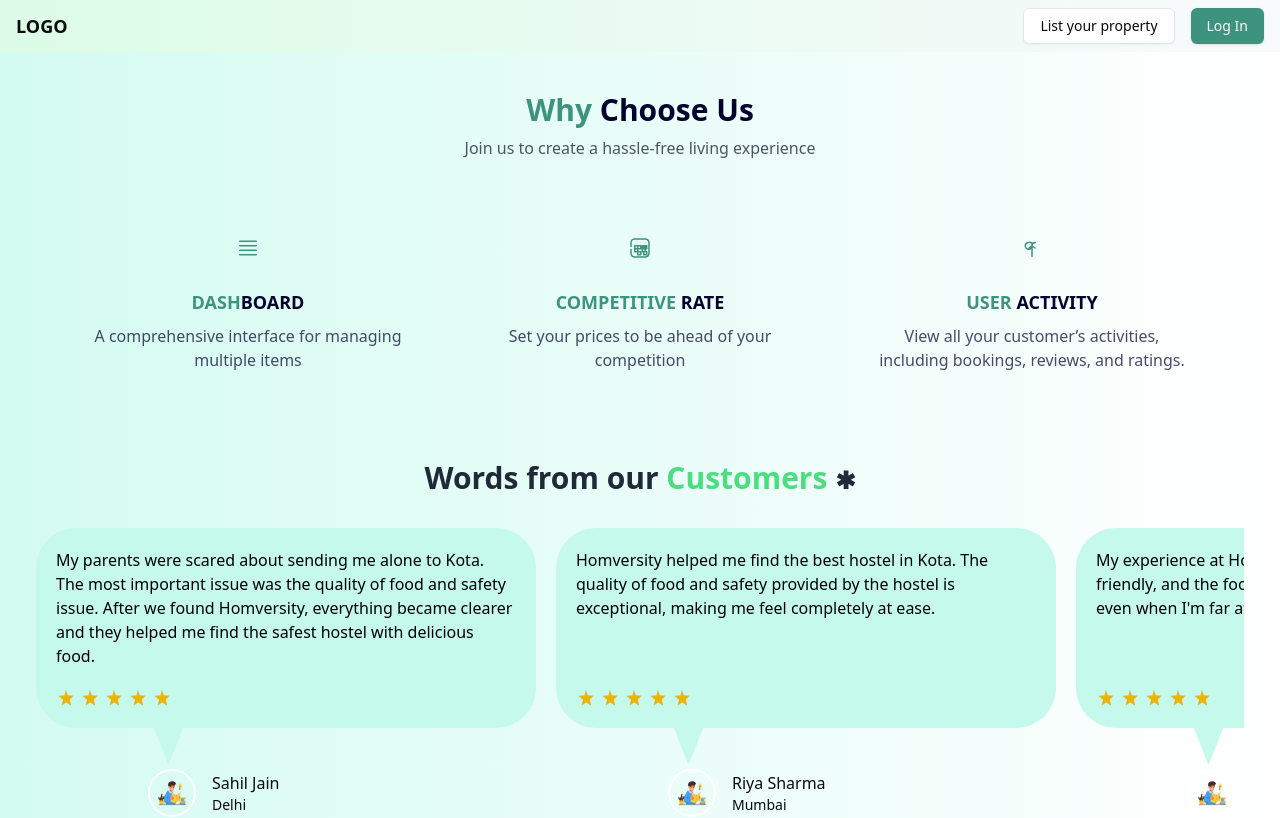
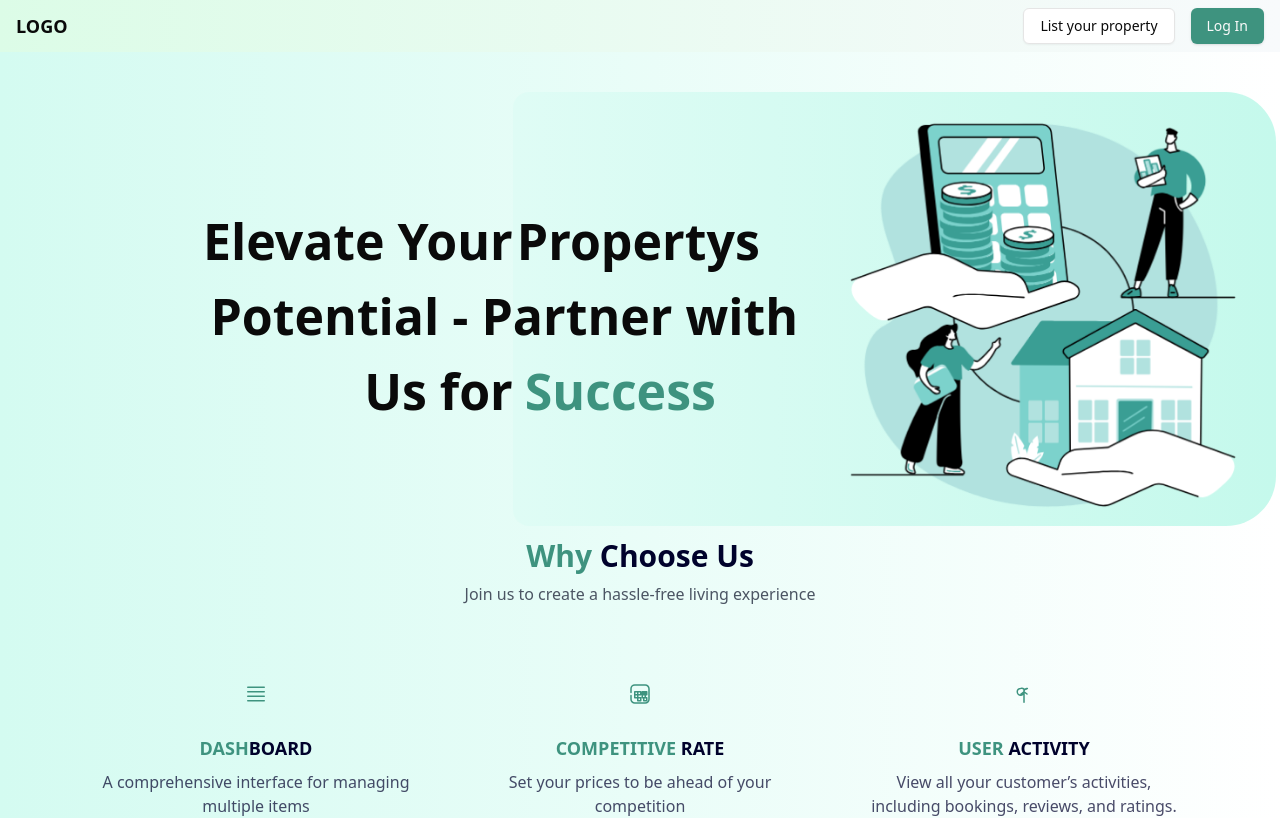
Before and after one commit to Rizwanali02/hostel-App, a Next.js app: page /list-your-property in a window 1280 px wide. Shown: the top 818 px of the page. Built offline with nearby package versions, Linux system fonts and the light colour scheme.

Commit message:
improve ui list property page

```diff
--- a/src/app/list-your-property/page.tsx
+++ b/src/app/list-your-property/page.tsx
@@ -23,8 +23,43 @@ const ListProperty = () => {
     console.log(formData); // Log the form values to the console
   };
   return (
-    <div className="bg-gradient-to-r from-[#D4FBF1] to-[#FFFFFF] py-10 px-6">
-      <div className="max-w-6xl mx-auto text-center">
+    <div className="bg-gradient-to-r from-[#D4FBF1] to-[#FFFFFF] py-10 px-1">
+      <div className="flex">
+        <div className="w-[40%] text-right hidden lg:block">
+          <div className="text-[50px] mt-28">
+            <div>
+              <strong>Elevate Your</strong>
+            </div>
+            <div>
+              <strong>Potential - P</strong>
+            </div>
+            <div>
+              <strong>Us for</strong>
+            </div>
+          </div>
+        </div>
+        <div className="w-full lg:w-[60%] flex justify-between mb-6 lg:mb-0 bg-gradient-to-r from-[#DFFCF5] to-[#C5F9EC] rounded-2xl rounded-tr-[50px] rounded-br-[50px]">
+          <div className="text-[50px] mt-28 hidden lg:block">
+            <div className="ml-1">
+              <strong>Propertys</strong>
+            </div>
+            <div>
+              <strong>artner with</strong>
+            </div>
+            <div className="ml-3">
+              <strong><span className="text-[#3E937F]">Success</span></strong>
+            </div>
+          </div>
+          <Image
+            alt="list property png"
+            src={"/images/listpropertyimage.png"}
+            height={450}
+            width={450}
+            className="max-w-full h-auto pr-4"
+          />
+        </div>
+      </div>
+      <div className="max-w-6xl mx-auto text-center p-3">
         {/* Heading */}
         <h2 className="text-3xl font-bold text-[#3E937F]">
           Why <span className="text-[#00022C]">Choose Us</span>
```
